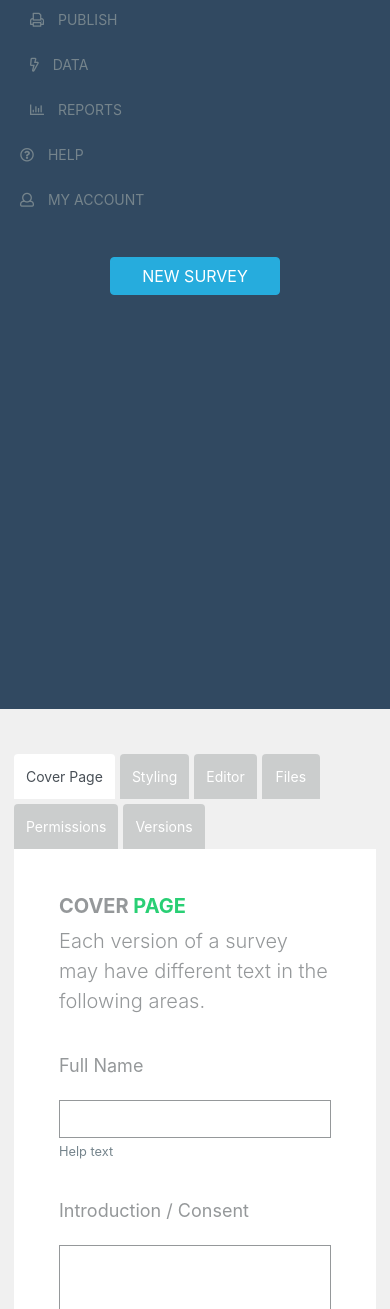
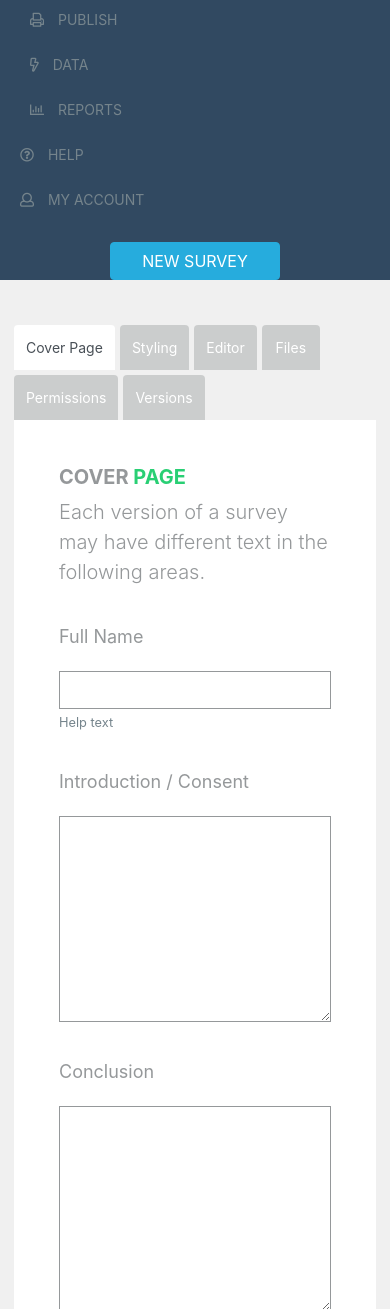
Before and after one commit to bmx269/jitsu-mockup, a plain HTML site: page survey/design.html in a window 390 px wide. Shown: the part 291-1600 px from the top of the page. Drawn offline with nearby package versions, Linux system fonts and the light colour scheme.

Commit message:
responsive fixes

```diff
--- a/sass/style.scss
+++ b/sass/style.scss
@@ -31,16 +31,22 @@ body {
 
 aside {
   background: $blue-500;
-  height: auto;
-  min-height: 95vh !important;
   padding-right: 0px !important;
   padding-left: 0px !important;
   text-align: center;
 
+  @include media-breakpoint-up(md) {
+    height: auto;
+    min-height: 95vh !important;
+  }
+
   .sidenav {
     text-align: left;
-    min-height: 350px;
     padding-bottom: 20px;
+
+    @include media-breakpoint-up(md) {
+      min-height: 350px;
+    }
 
     .nav-item {
       .nav-link {
--- a/survey/design.html
+++ b/survey/design.html
@@ -21,7 +21,7 @@
         <h4 class="float-left">Let's create something great</h4>
         <a href='#' class="logout float-right">Logout</a>
       </div>
-      <aside class='sidebar col-md-2'>
+      <aside class='sidebar col-12 col-md-2'>
         <ul class="nav sidenav flex-column">
           <li class="nav-item">
             <a class="nav-link" href="https://bmx269.github.io/jitsu-mockup/"><i class="far fa-list-alt"></i> Surveys</a>
@@ -49,7 +49,7 @@
         </ul>
         <a name="" id="" class="btn btn-wide btn-primary" href="#" role="button">New Survey</a>
       </aside>
-      <article class='col'>
+      <article class='col-12 col-md-8'>
         <div class='col-12 tabs'>
           <nav class="nav nav-tabs nav-stacked" id="designTabs">
             <a class="nav-link active" href="#design-cover">Cover Page</a>
```
Also changed, not shown: index.html (+2 -2 lines), css/style.css.
